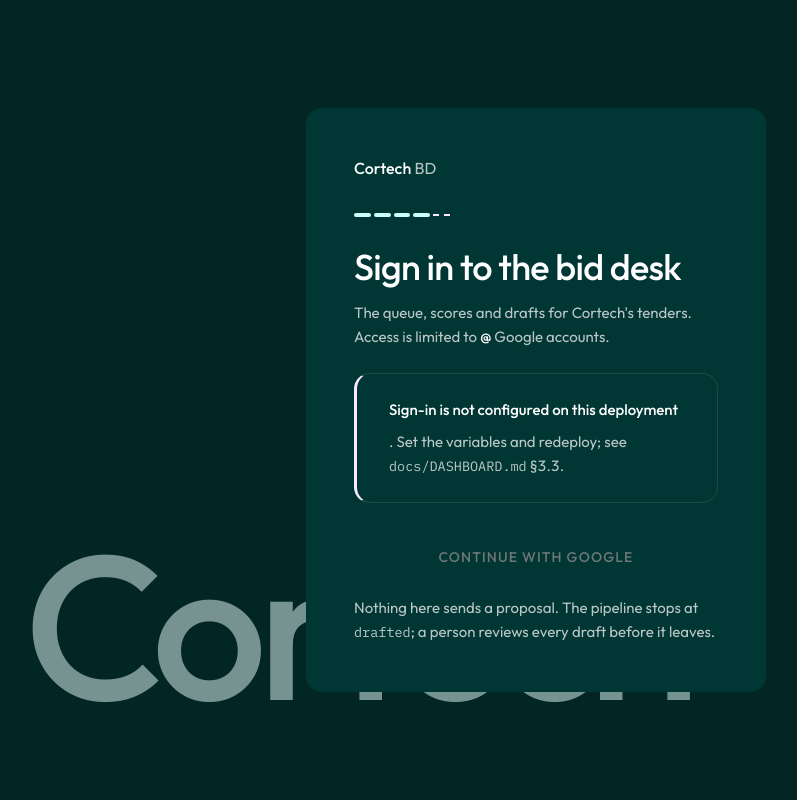
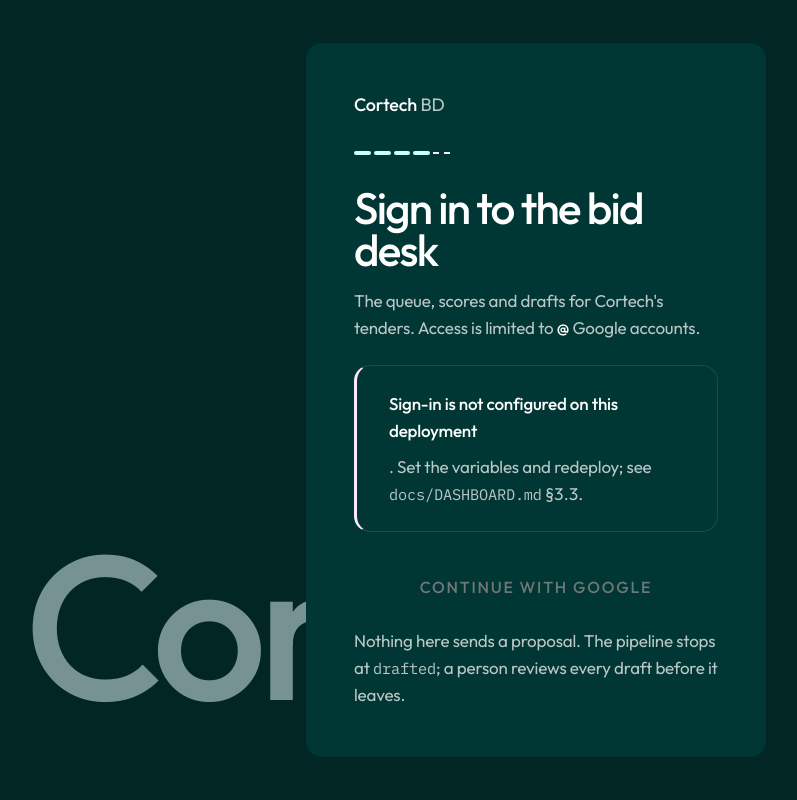
Before and after one commit to cortechcg/BD-Intelligence-System, a Python web app: template dashboard/templates/login.html in a window 1280 px wide. Shown: the whole page, without its empty margins (104-901 px from the left). Run offline with Jinja, Linux system fonts and the light colour scheme; the template is opened without the code that fills it, so the values that code supplies are empty.

Commit message:
final polish/test

```diff
--- a/dashboard/static/app.css
+++ b/dashboard/static/app.css
@@ -92,9 +92,9 @@
   --ui:   var(--font-outfit);
   --doc:  "Source Serif 4 var", ui-serif, Georgia, "Times New Roman", serif;
   --mono: "IBM Plex Mono web", ui-monospace, "SF Mono", Menlo, Consolas, monospace;
-  --t11: 11px; --t12: 12px; --t13: 13px; --t14: 14px; --t15: 15px; --t16: 16px;
-  --t20: 20px; --t24: 24px; --t32: 32px; --t44: 44px; --t56: 56px;
-  --track-label: 0.08em;
+  --t11: 12px; --t12: 13px; --t13: 15px; --t14: 16px; --t15: 17px; --t16: 18px;
+  --t20: 22px; --t24: 28px; --t32: 38px; --t44: 52px; --t56: 64px;
+  --track-label: 0.11em;
 
   /* Space — one scale, used generously */
   --sp1: 4px; --sp2: 8px; --sp3: 12px; --sp4: 16px; --sp5: 24px; --sp6: 32px;
@@ -114,7 +114,8 @@
 html { -webkit-text-size-adjust: 100%; }
 body {
   margin: 0; background: var(--ground); color: var(--ink-2);
-  font-family: var(--ui); font-size: var(--t15); line-height: 1.6; letter-spacing: 0;
+  font-family: var(--ui); font-size: var(--t15); line-height: 1.55; letter-spacing: -0.011em;
+  font-variant-numeric: lining-nums proportional-nums;
   font-weight: var(--font-weight-regular); -webkit-font-smoothing: antialiased;
   font-variant-numeric: tabular-nums;
 }
@@ -166,7 +167,7 @@ code { font-family: var(--mono); font-size: 0.9em; color: inherit; }
 /* ── Page frame ─────────────────────────────────────────────────────────── */
 .page { max-width: var(--page-max-width); margin: 0 auto; padding: var(--sp8) var(--sp5) var(--sp9); }
 .view-head { display: flex; align-items: flex-end; justify-content: space-between; gap: var(--sp5); flex-wrap: wrap; margin-bottom: var(--sp7); }
-.view-head h1 { font-size: 61px; line-height: 1; font-weight: var(--font-weight-medium); letter-spacing: -0.04em; }
+.view-head h1 { font-size: 68px; line-height: 0.95; font-weight: var(--font-weight-medium); letter-spacing: -0.045em; }
 .view-head h1 .hl { display: block; font-size: var(--t20); line-height: 1.3; margin-top: var(--sp3); font-weight: var(--font-weight-medium); letter-spacing: 0; }
 .view-head h1.doc { font-family: var(--doc); font-size: var(--t24); line-height: 1.35; max-width: 32em; }
 .view-head__meta { font-size: var(--t14); color: var(--ink-2); display: flex; gap: var(--sp2) var(--sp5); flex-wrap: wrap; align-items: center; }
@@ -420,7 +421,7 @@ input[type="checkbox"] { width: 16px; height: 16px; accent-color: var(--fill); m
   font: inherit; font-size: var(--t14); font-weight: var(--font-weight-medium); line-height: 1.2; white-space: nowrap;
   padding: 14px 22px; border-radius: var(--r-ctl); cursor: pointer;
   background: var(--gradient-aurora); color: var(--on-fill); border: 0;
-  text-transform: uppercase; letter-spacing: 0.08em;
+  text-transform: uppercase; letter-spacing: var(--track-label);
   text-decoration: none; transition: opacity .12s, border-color .12s;
 }
 .btn:hover { opacity: .9; }
@@ -513,7 +514,7 @@ form.rerun { display: inline-flex; align-items: center; gap: var(--sp2); }
 .auth { min-height: 100vh; display: grid; place-items: center; padding: var(--sp5); }
 .auth__card { width: 100%; max-width: 460px; background: var(--surface); border: 0; border-radius: var(--r-card); padding: var(--sp7); }
 .auth__card .brand { margin-bottom: var(--sp6); }
-.auth h1 { font-size: 36px; line-height: 1; font-weight: var(--font-weight-medium); letter-spacing: -0.02em; }
+.auth h1 { font-size: 44px; line-height: 0.95; font-weight: var(--font-weight-medium); letter-spacing: -0.04em; }
 .auth h1 .hl { font-size: inherit; }
 .auth p { font-size: var(--t15); color: var(--ink-2); margin-top: var(--sp4); line-height: 1.6; }
 .auth .btn { width: 100%; margin-top: var(--sp6); padding: 14px var(--sp4); }
```
